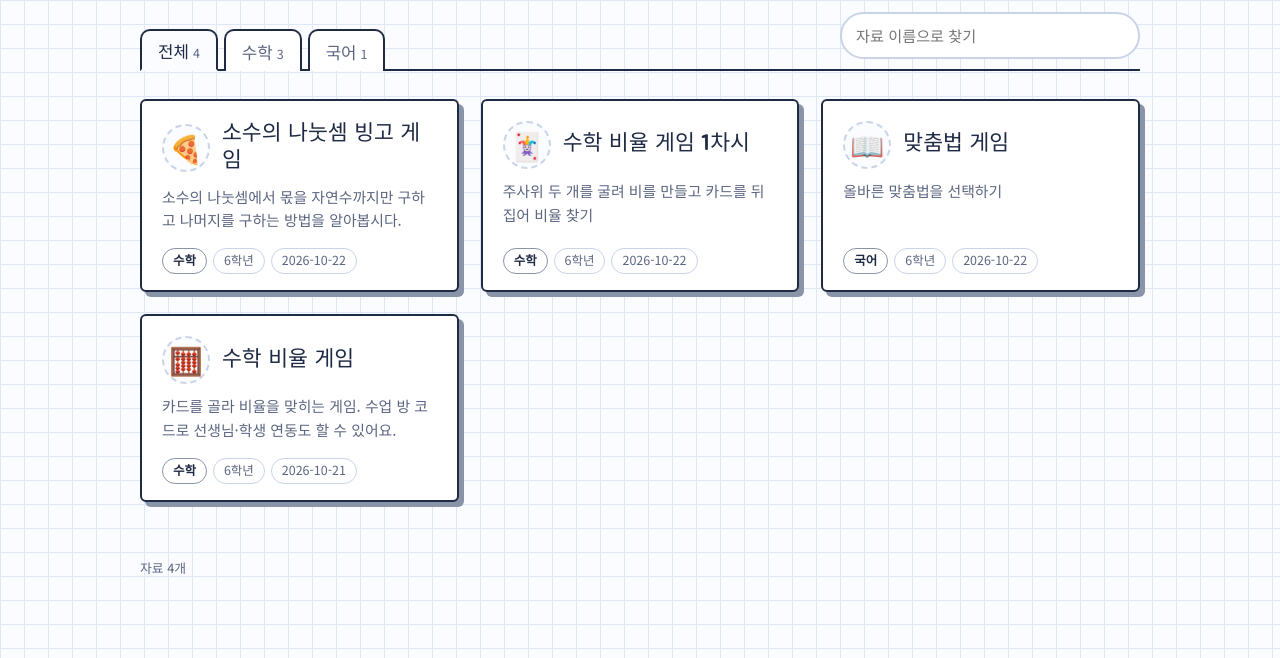
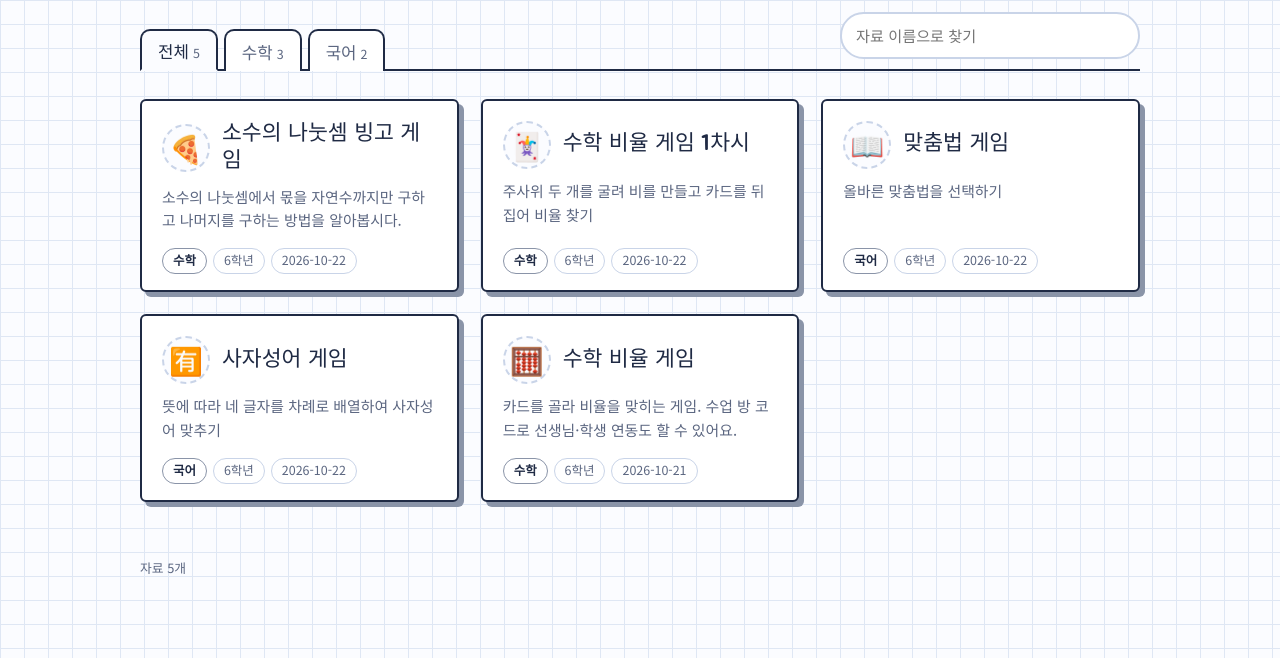
Before and after one commit to hailoo1-netizen/yujinarchive, a plain HTML site: page index.html in a window 1280 px wide. Shown: the part 216-874 px from the top of the page. Drawn offline with Linux system fonts and the light colour scheme.

Commit message:
Update index.html

```diff
--- a/index.html
+++ b/index.html
@@ -65,6 +65,15 @@ const RESOURCES = [
     category: "국어",
     link: "games/korean/",
     icon: "📖",
+    grade: "6학년",
+    date: "2026-10-22"
+  },
+     {
+    title: "사자성어 게임",
+    desc: "뜻에 따라 네 글자를 차례로 배열하여 사자성어 맞추기",
+    category: "국어",
+    link: "games/fourword/",
+    icon: "🈶",
     grade: "6학년",
     date: "2026-10-22"
   },
```
